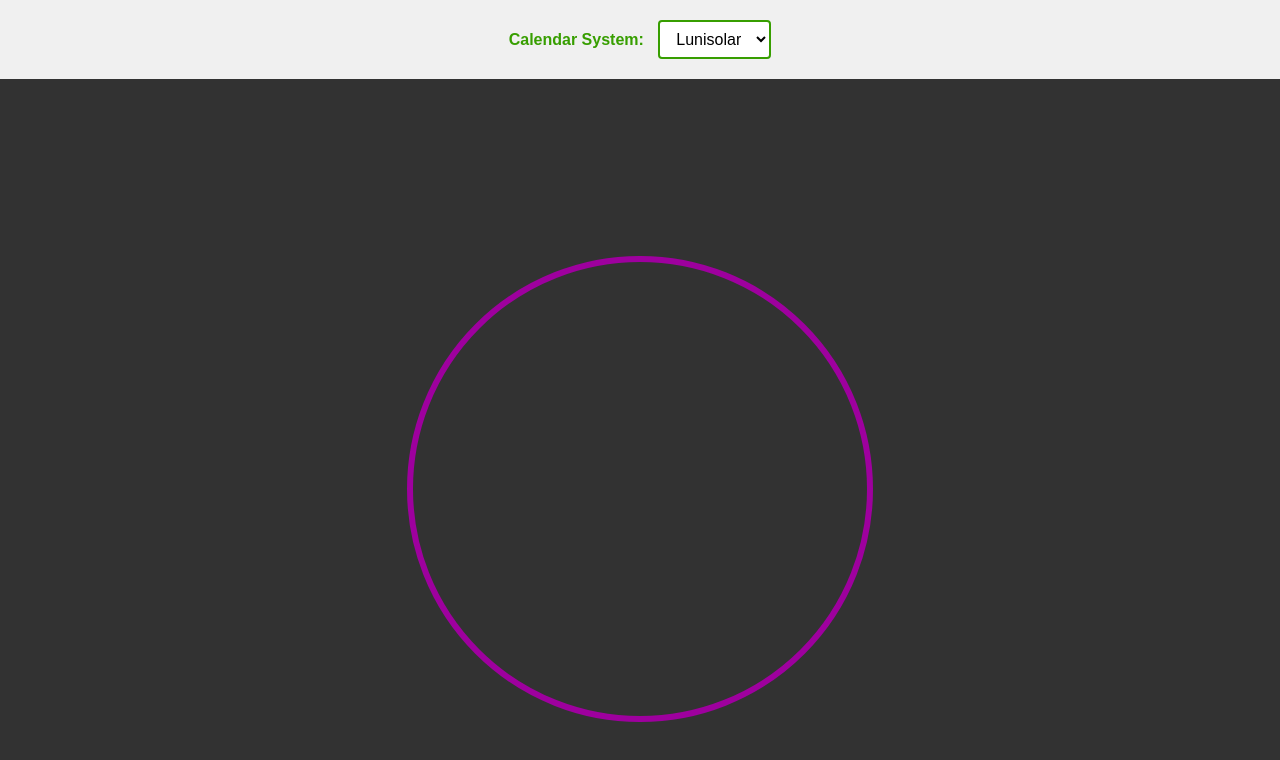
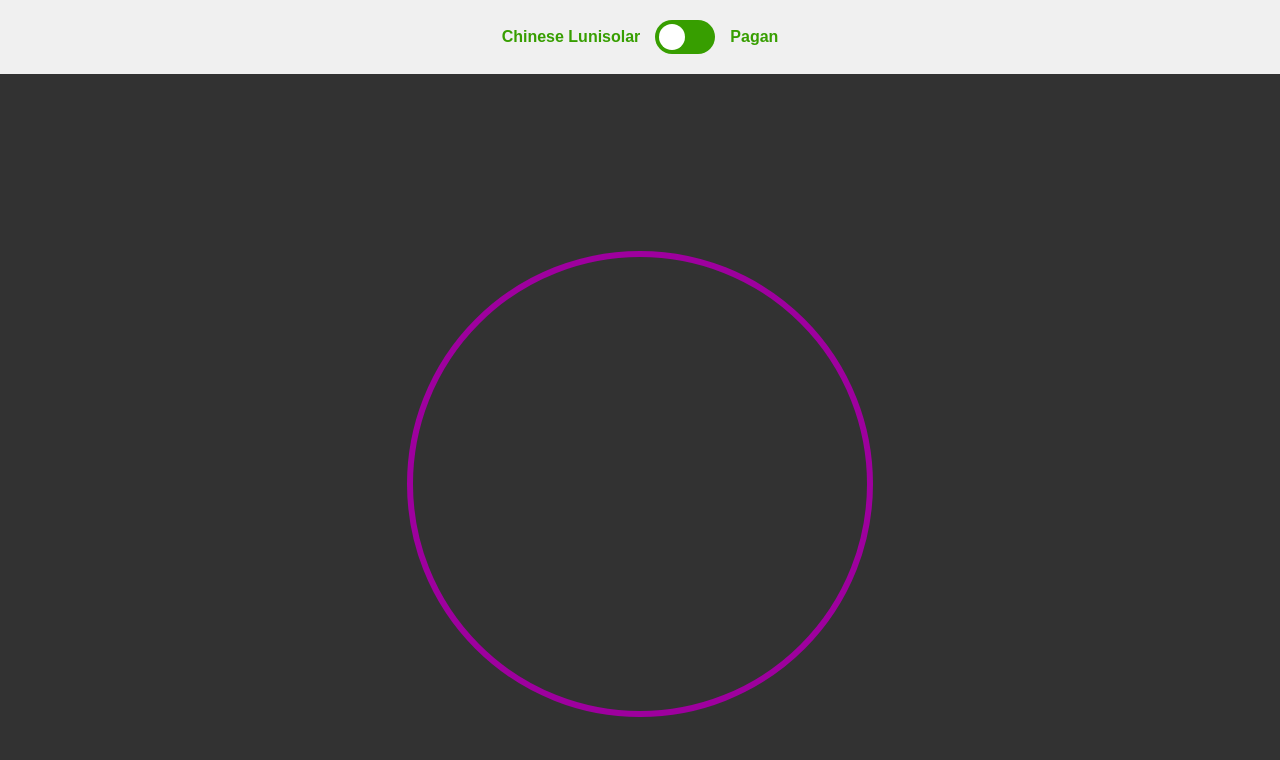
Before and after one commit to tikaro/wheel-of-the-year, a React (Create React App) app: page / in a window 1280 px wide. Shown: the top 760 px of the page. Built offline with nearby package versions, Linux system fonts and the light colour scheme; some icons are missing.

Commit message:
Pagan labels have a smaller font size

```diff
--- a/src/App.js
+++ b/src/App.js
@@ -8,18 +8,23 @@ import './App.scss';
 function App() {
   const [calendarSystem, setCalendarSystem] = useState('lunisolar');
 
+  const handleToggle = () => {
+    setCalendarSystem(calendarSystem === 'lunisolar' ? 'pagan' : 'lunisolar');
+  };
+
   return (
     <div className="App">
     <div className="calendar-selector">
-      <label htmlFor="calendar-system">Calendar System: </label>
-      <select
-        id="calendar-system"
-        value={calendarSystem}
-        onChange={(e) => setCalendarSystem(e.target.value)}
-      >
-        <option value="lunisolar">Lunisolar</option>
-        <option value="pagan">Pagan</option>
-      </select>
+      <span className="calendar-label">Chinese Lunisolar</span>
+      <label className="toggle-switch">
+        <input
+          type="checkbox"
+          checked={calendarSystem === 'pagan'}
+          onChange={handleToggle}
+        />
+        <span className="slider"></span>
+      </label>
+      <span className="calendar-label">Pagan</span>
     </div>
     <svg xmlns="http://www.w3.org/2000/svg" viewBox="0 0 400 400">
       <VictoryPie
@@ -35,7 +40,7 @@ function App() {
         style={{
           labels: {
             fontFamily: "'Noto Sans TC', sans-serif",
-            fontSize: "14px",
+            fontSize: calendarSystem === 'pagan' ? "10px" : "14px",
             fill: "#6AFF19"
           },
           data: {
--- a/src/App.scss
+++ b/src/App.scss
@@ -13,30 +13,63 @@ svg {
   padding: 20px;
   background-color: #f0f0f0;
   margin-bottom: 10px;
+  display: flex;
+  align-items: center;
+  justify-content: center;
+  gap: 15px;
 
-  label {
-    margin-right: 10px;
+  .calendar-label {
     font-weight: bold;
     color: #379E00;
+    font-size: 16px;
   }
 
-  select {
-    padding: 8px 12px;
-    font-size: 16px;
-    border: 2px solid #379E00;
-    border-radius: 4px;
-    background-color: white;
-    cursor: pointer;
-    font-family: 'Noto Sans TC', sans-serif;
+  .toggle-switch {
+    position: relative;
+    display: inline-block;
+    width: 60px;
+    height: 34px;
 
-    &:hover {
-      border-color: #52EB00;
+    input {
+      opacity: 0;
+      width: 0;
+      height: 0;
     }
 
-    &:focus {
-      outline: none;
-      border-color: #6AFF19;
-      box-shadow: 0 0 5px rgba(106, 255, 25, 0.5);
+    .slider {
+      position: absolute;
+      cursor: pointer;
+      top: 0;
+      left: 0;
+      right: 0;
+      bottom: 0;
+      background-color: #379E00;
+      transition: .4s;
+      border-radius: 34px;
+
+      &:before {
+        position: absolute;
+        content: "";
+        height: 26px;
+        width: 26px;
+        left: 4px;
+        bottom: 4px;
+        background-color: white;
+        transition: .4s;
+        border-radius: 50%;
+      }
+    }
+
+    input:checked + .slider {
+      background-color: #9E009E;
+    }
+
+    input:focus + .slider {
+      box-shadow: 0 0 1px #9E009E;
+    }
+
+    input:checked + .slider:before {
+      transform: translateX(26px);
     }
   }
 }
```
